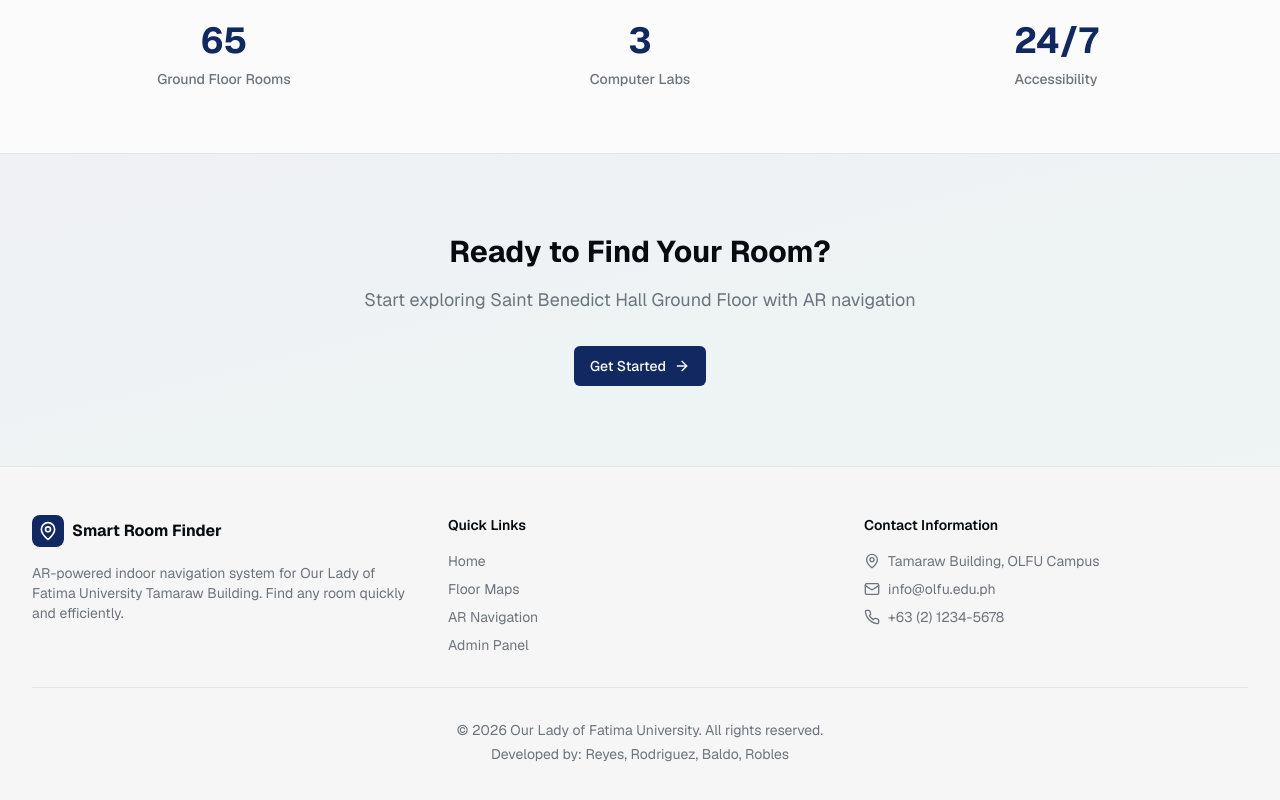
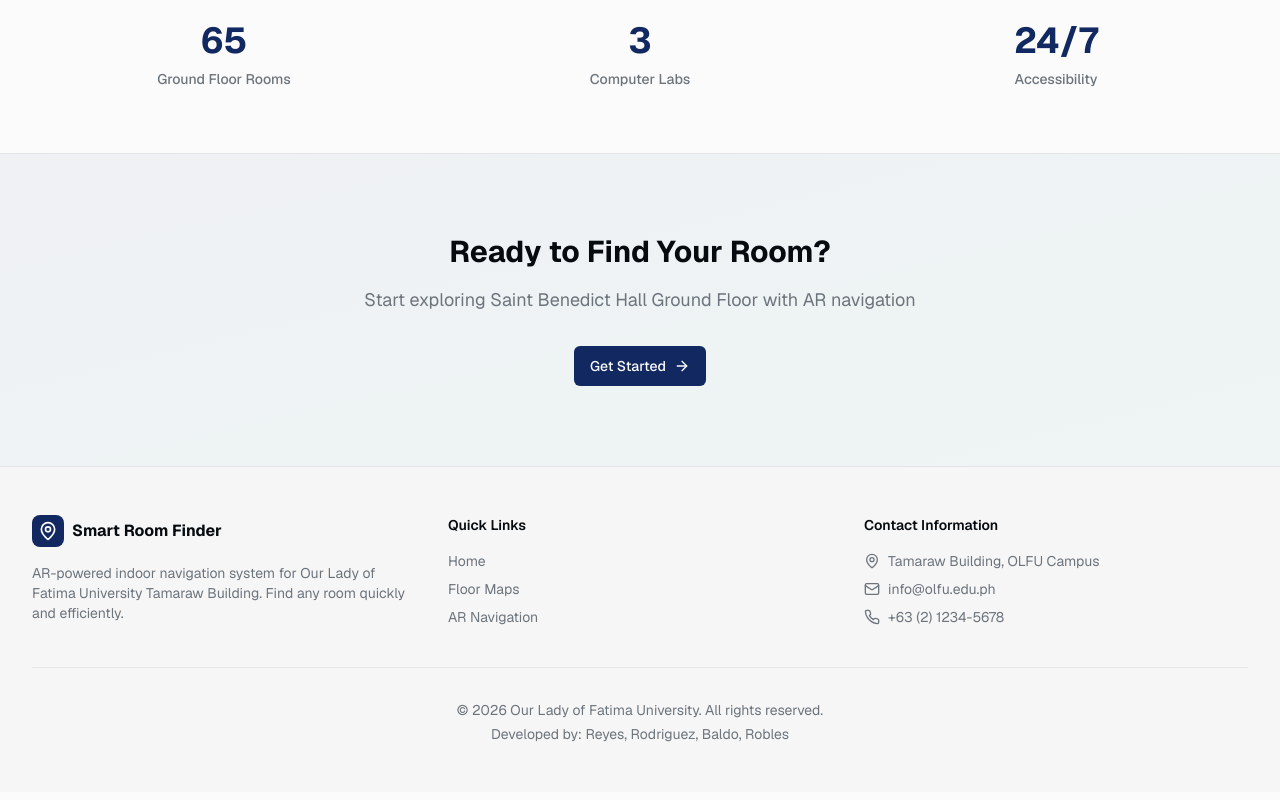
Before and after one commit to glbaldo9465/smart-room-finder-tamarraw, a Next.js app: page / in a window 1280 px wide. Shown: the part 1889-2689 px from the top of the page. Built offline with nearby package versions, Linux system fonts and the light colour scheme.

Commit message:
Update Footer.tsx

```diff
--- a/components/Footer.tsx
+++ b/components/Footer.tsx
@@ -41,7 +41,7 @@ export default function Footer() {
               </li>
               <li>
                 <Link href="/admin" className="text-muted-foreground hover:text-primary transition-colors">
-                  Admin Panel
+
                 </Link>
               </li>
             </ul>
```
